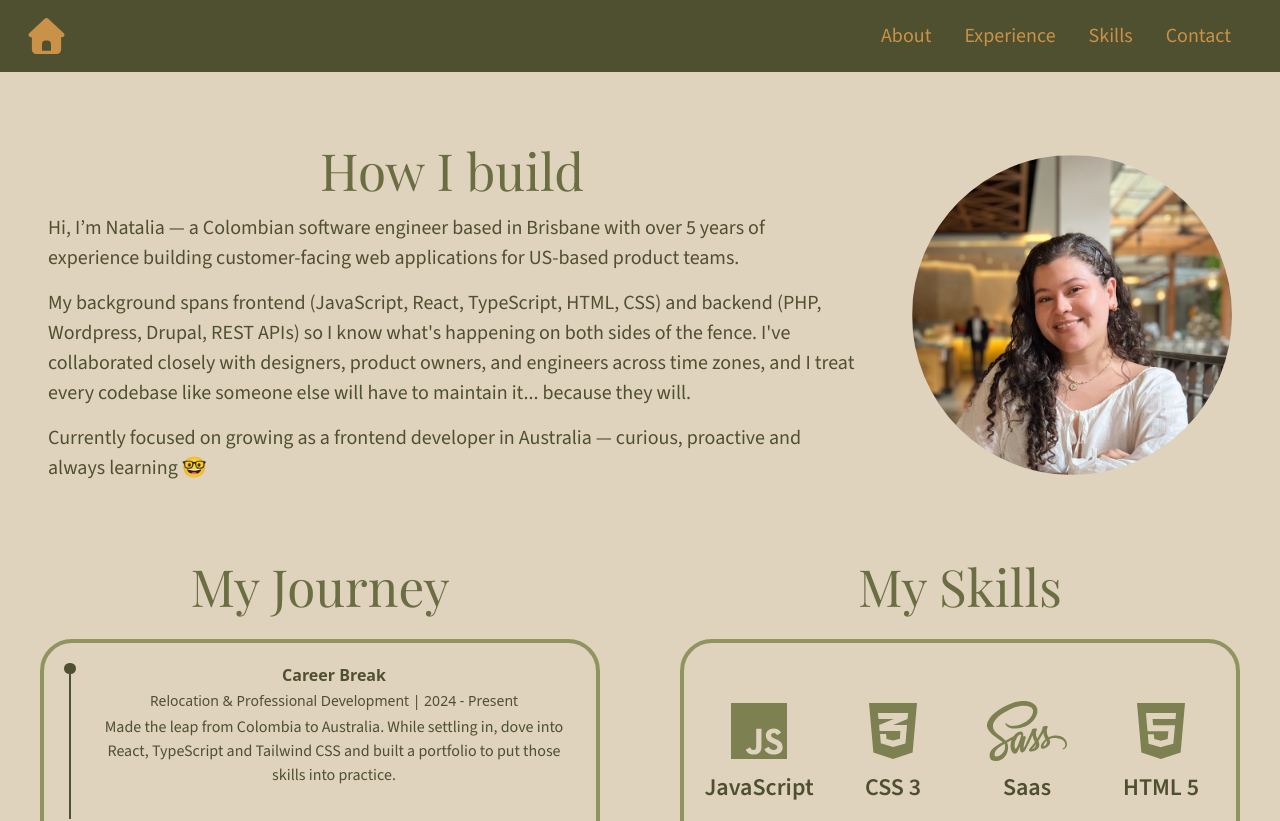
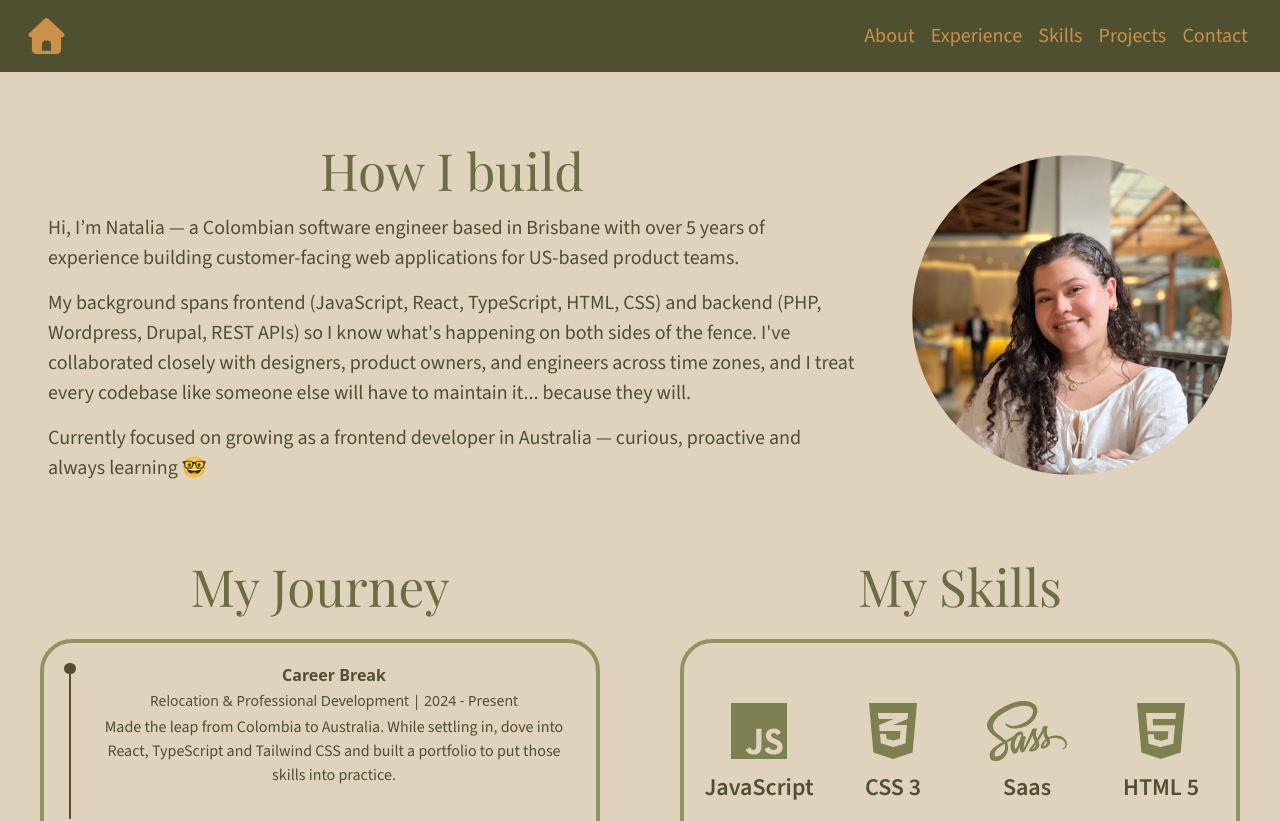
Before and after one commit to nataliatorres/nataliatorres.github.io, a React (Vite) app: page / in a window 1280 px wide. Shown: the top 821 px of the page. Built offline with nearby package versions, Linux system fonts and the light colour scheme; a web font is replaced by a local one.

Commit message:
Update the navbar items and the style

```diff
--- a/src/components/NavBar/NavBar.jsx
+++ b/src/components/NavBar/NavBar.jsx
@@ -4,7 +4,7 @@ import Hamburger from './Hamburger'
 
 const NavBar = () => {
   const [hamburgerOpen, setHamburgerOpen] = useState(false)
-  const navItems = ['About', 'Experience', 'Skills', 'Contact']
+  const navItems = ['About', 'Experience', 'Skills', 'Projects', 'Contact']
 
   const toggleHamburger = () => {
     setHamburgerOpen(!hamburgerOpen)
@@ -20,7 +20,7 @@ const NavBar = () => {
           <div onClick={toggleHamburger}>
             <Hamburger isOpen={hamburgerOpen} />
           </div>
-          <ul className={`${hamburgerOpen ? 'flex w-60' : 'hidden w-90'} flex-col justify-evenly h-50 md:h-10 lg:w-100 bg-[#4F5030]/85 absolute top-20 right-0 rounded-bl-[10px] md:flex md:flex-row md:items-center md:gap-5 lg:gap-2 md:static`}>
+          <ul className={`${hamburgerOpen ? 'flex w-60' : 'hidden w-100'} flex-col justify-evenly h-50 md:h-10 lg:w-100 bg-[#4F5030]/85 absolute top-20 right-0 rounded-bl-[10px] md:flex md:flex-row md:items-center md:gap-5 lg:gap-2 md:static`}>
             {
                             navItems.map((item, index) => (
                               <a onClick={toggleHamburger} className='relative overflow-hidden group font-medium text-lg md:font-normal md:text-xl' href={`#${item.toLocaleLowerCase()}`} key={index}>
```
